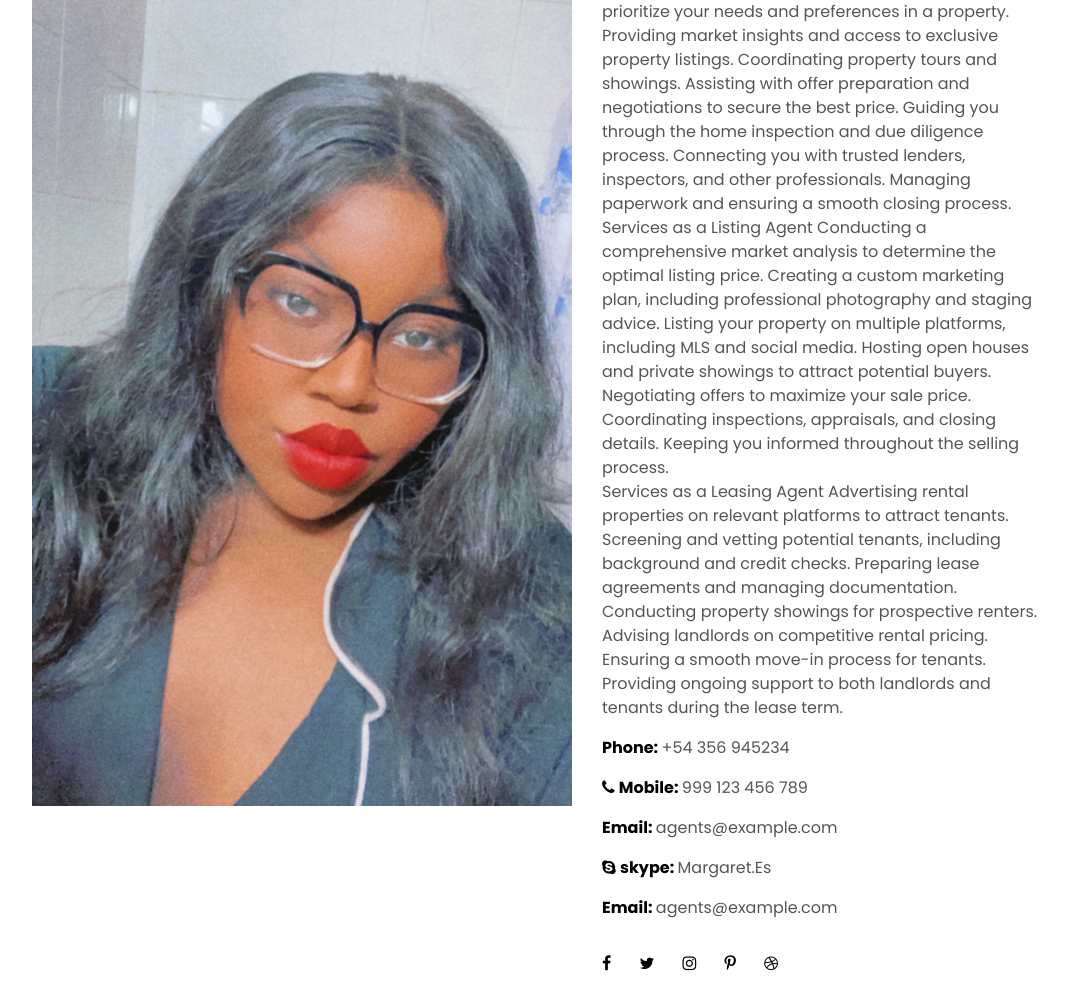
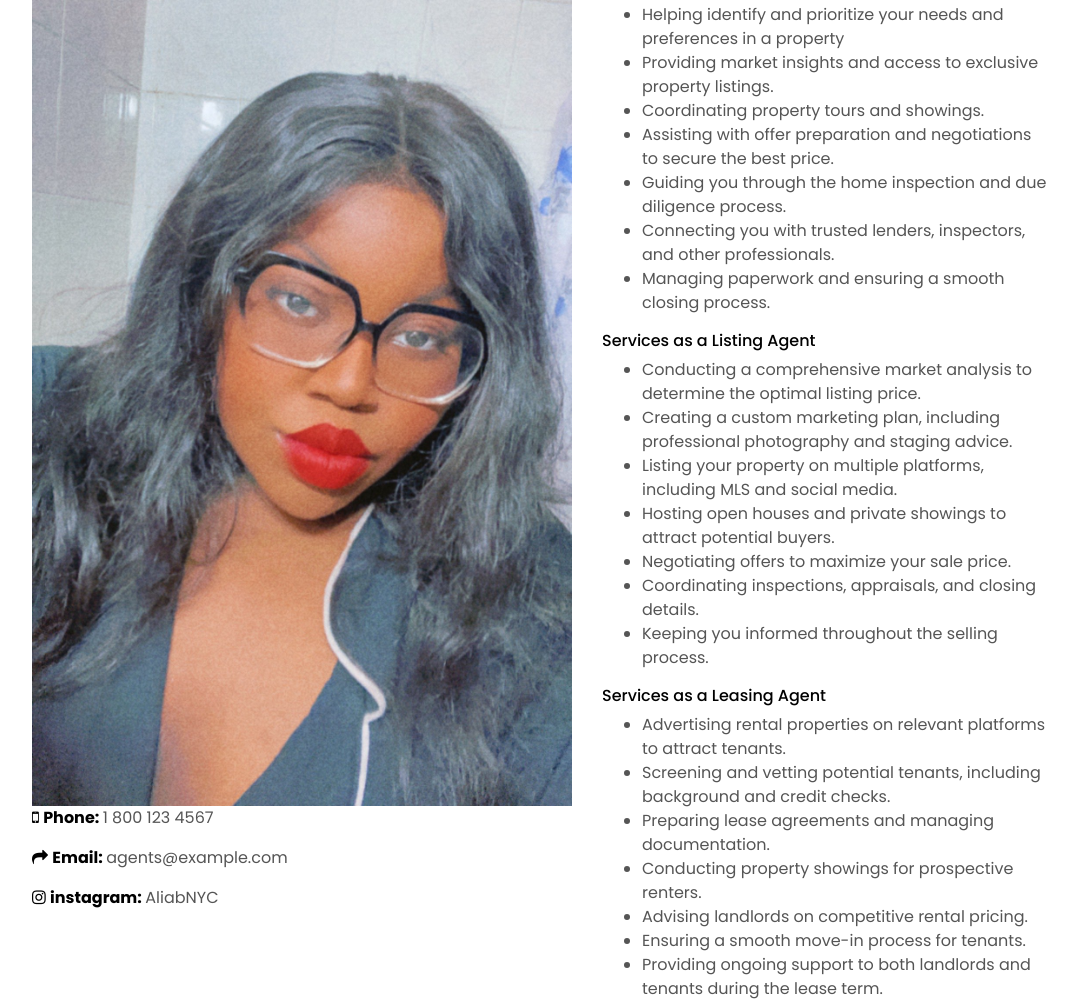
Before and after one commit to Resizt/ProjectBASLEY, a plain HTML site: page services.html in a window 1280 px wide. Shown: the part 482-1487 px from the top of the page, without its empty margins (53-1129 px from the left). Drawn offline with Linux system fonts and the light colour scheme.

Commit message:
Edited Service Page
edited the service page to align with the user request, still awaiting on the decision for the footer and the other content related on the page from the requester.

```diff
--- a/services.html
+++ b/services.html
@@ -210,6 +210,23 @@
                         <div class="col-md-6">
                             <div class="agent-avatar-box">
                                 <img src="img/agent-1.jpg" alt="" class="agent-avatar img-fluid">
+                                <div class="info-agents color-a">
+                                    <p>
+                                    <span class="fa fa-mobile-phone"></span>
+                                        <strong>Phone: </strong>
+                                        <span class="color-text-a"> 1 800 123 4567</span>
+                                    </p>
+                                    <p>
+                                        <span class="fa fa-mail-forward"></span>
+                                        <strong>Email: </strong>
+                                        <span class="color-text-a"> agents@example.com</span>
+                                    </p>
+                                    <p>
+                                        <span class="fa fa-instagram"></span>
+                                        <strong>instagram: </strong>
+                                        <span class="color-text-a"> AliabNYC</span>
+                                    </p>
+                                </div>
                             </div>
                         </div>
                         <div class="col-md-5 section-md-t3">
@@ -221,41 +238,46 @@
                                     </div>
                                 </div>
                                 <div class="agent-content mb-3">
+
+                                    <!-- Listing Of Service -->
                                     <p class="content-d color-text-a">
-                                        Services as a Buyer’s Agent Helping identify and prioritize your needs and preferences in a property. Providing market insights and access to exclusive property listings. Coordinating property tours and showings. Assisting with offer preparation and negotiations
-                                        to secure the best price. Guiding you through the home inspection and due diligence process. Connecting you with trusted lenders, inspectors, and other professionals. Managing paperwork and ensuring a smooth closing
-                                        process.
-                                        <br> Services as a Listing Agent Conducting a comprehensive market analysis to determine the optimal listing price. Creating a custom marketing plan, including professional photography and staging advice. Listing
-                                        your property on multiple platforms, including MLS and social media. Hosting open houses and private showings to attract potential buyers. Negotiating offers to maximize your sale price. Coordinating inspections,
-                                        appraisals, and closing details. Keeping you informed throughout the selling process.
-                                        <br> Services as a Leasing Agent Advertising rental properties on relevant platforms to attract tenants. Screening and vetting potential tenants, including background and credit checks. Preparing lease agreements
-                                        and managing documentation. Conducting property showings for prospective renters. Advising landlords on competitive rental pricing. Ensuring a smooth move-in process for tenants. Providing ongoing support to both
-                                        landlords and tenants during the lease term.
+                                        <h6>
+                                            Services as a Buyer's Agent
+                                        </h6>
+                                        <ul>
+                                            <li>Helping identify and prioritize your needs and preferences in a property</li>
+                                            <li>Providing market insights and access to exclusive property listings.</li>
+                                            <li>Coordinating property tours and showings.</li>
+                                            <li>Assisting with offer preparation and negotiations to secure the best price.</li>
+                                            <li>Guiding you through the home inspection and due diligence process.</li>
+                                            <li>Connecting you with trusted lenders, inspectors, and other professionals.</li>
+                                            <li>Managing paperwork and ensuring a smooth closing process.</li>
+                                        </ul>
+                                        <h6>
+                                            Services as a Listing Agent
+                                        </h6>
+                                        <ul>
+                                            <li>Conducting a comprehensive market analysis to determine the optimal listing price.</li>
+                                            <li>Creating a custom marketing plan, including professional photography and staging advice.</li>
+                                            <li>Listing your property on multiple platforms, including MLS and social media.</li>
+                                            <li>Hosting open houses and private showings to attract potential buyers.</li>
+                                            <li>Negotiating offers to maximize your sale price.</li>
+                                            <li>Coordinating inspections, appraisals, and closing details.</li>
+                                            <li>Keeping you informed throughout the selling process.</li>
+                                        </ul>
+                                        <h6>
+                                            Services as a Leasing Agent
+                                        </h6>
+                                        <ul>
+                                            <li>Advertising rental properties on relevant platforms to attract tenants.</li>
+                                            <li>Screening and vetting potential tenants, including background and credit checks.</li>
+                                            <li>Preparing lease agreements and managing documentation.</li>
+                                            <li>Conducting property showings for prospective renters.</li>
+                                            <li>Advising landlords on competitive rental pricing.</li>
+                                            <li>Ensuring a smooth move-in process for tenants.</li>
+                                            <li>Providing ongoing support to both landlords and tenants during the lease term.</li>
+                                        </ul>
                                     </p>
-                                    <div class="info-agents color-a">
-                                        <p>
-                                            <strong>Phone: </strong>
-                                            <span class="color-text-a"> +54 356 945234 </span>
-                                        </p>
-                                        <p>
-                                            <span class="fa fa-phone"></span>
-                                            <strong>Mobile: </strong>
-                                            <span class="color-text-a"> 999 123 456 789</span>
-                                        </p>
-                                        <p>
-                                            <strong>Email: </strong>
-                                            <span class="color-text-a"> agents@example.com</span>
-                                        </p>
-                                        <p>
-                                            <span class="fa fa-skype"></span>
-                                            <strong>skype: </strong>
-                                            <span class="color-text-a"> Margaret.Es</span>
-                                        </p>
-                                        <p>
-                                            <strong>Email: </strong>
-                                            <span class="color-text-a"> agents@example.com</span>
-                                        </p>
-                                    </div>
                                 </div>
                                 <div class="socials-footer">
                                     <ul class="list-inline">
@@ -603,7 +625,7 @@
                 <div class="col-sm-12 col-md-4">
                     <div class="widget-a">
                         <div class="w-header-a">
-                            <h3 class="w-title-a text-brand">EstateAgency</h3>
+                            <h3 class="w-title-a text-brand">Alia Basley</h3>
                         </div>
                         <div class="w-body-a">
                             <p class="w-text-a color-text-a">
```
Also changed, not shown: index.html (+87 -89 lines).
